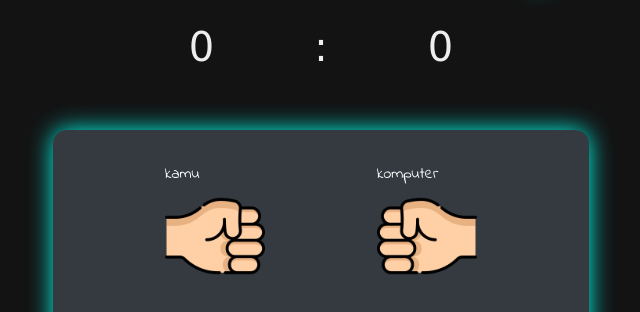
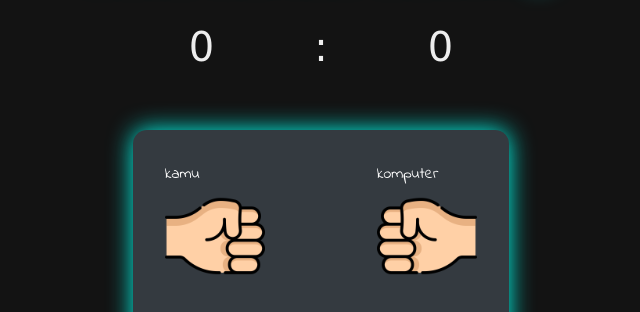
Before and after one commit to shinkoushi/batu-kertas-gunting-game, a plain HTML site: page index.html in a window 1280 px wide. Shown: the part 92-404 px from the top of the page, without its empty margins (319-959 px from the left). Drawn offline with Linux system fonts and the light colour scheme; a web font is replaced by a local one.

Commit message:
style.css

```diff
--- a/style.css
+++ b/style.css
@@ -48,12 +48,14 @@ body {
   font-family: "Indie Flower", cursive;
 }
 .container {
-  padding: 2rem 7rem;
+  width: 800wh;
+  padding: 2rem;
+  box-sizing: border-box;
   border-radius: 14px;
   background: #343a40;
   box-shadow: 0 0 25px #00ffee;
   font-family: "Poppins", sans-serif;
-  width: 600wh;
+
 
 }
 .container:hover{
```
